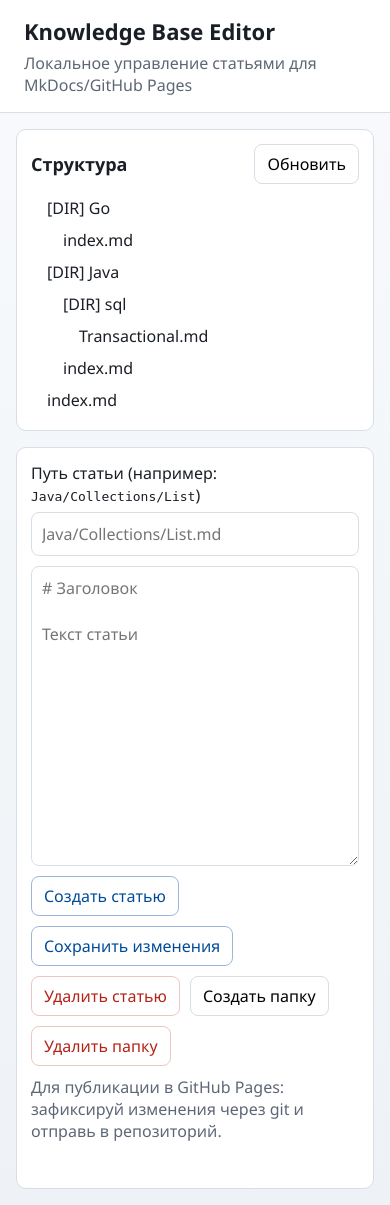
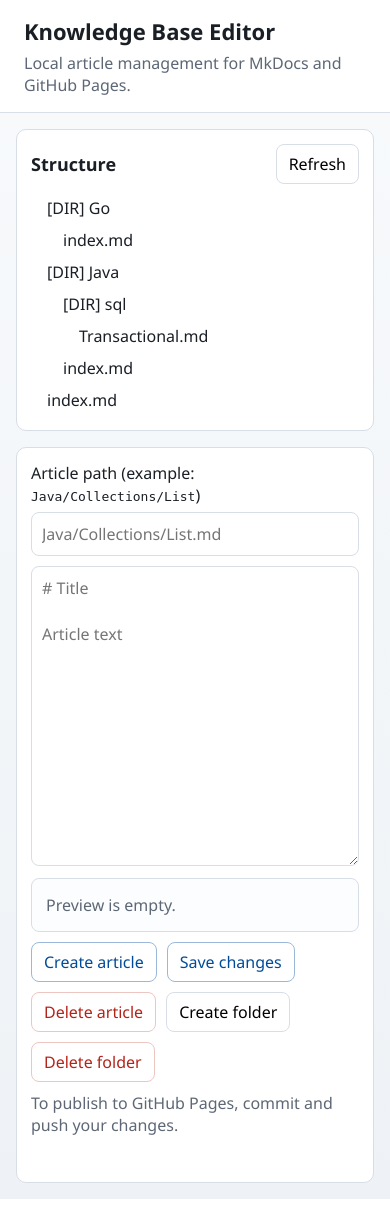
Before and after one commit to ionover/knowledgeBase, a Flask app: page / in a window 390 px wide. Run offline with Flask 3, Linux system fonts and the light colour scheme; some libraries are stand-ins or nearby versions.

Commit message:
firstPush

```diff
--- a/app.py
+++ b/app.py
@@ -5,10 +5,18 @@ import shutil
 from pathlib import Path, PurePosixPath
 
 from flask import Flask, jsonify, render_template, request
+import markdown as md
 
 
 BASE_DIR = Path(__file__).resolve().parent
 DOCS_DIR = BASE_DIR / "docs"
+MARKDOWN_EXTENSIONS = [
+    "admonition",
+    "toc",
+    "tables",
+    "fenced_code",
+    "codehilite",
+]
 
 app = Flask(__name__)
 
@@ -207,6 +215,18 @@ def api_delete_folder():
     return jsonify({"message": "Folder deleted.", "path": to_relative(target)})
 
 
+@app.post("/api/preview")
+def api_preview():
+    payload = request.get_json(silent=True) or {}
+    content = payload.get("content", "")
+    rendered = md.markdown(
+        content,
+        extensions=MARKDOWN_EXTENSIONS,
+        output_format="html5",
+    )
+    return jsonify({"html": rendered})
+
+
 if __name__ == "__main__":
     DOCS_DIR.mkdir(parents=True, exist_ok=True)
     app.run(host="127.0.0.1", port=5000, debug=True)
--- a/static/app.js
+++ b/static/app.js
@@ -1,6 +1,7 @@
 const treeEl = document.getElementById("tree");
 const pathEl = document.getElementById("articlePath");
 const contentEl = document.getElementById("articleContent");
+const previewEl = document.getElementById("preview");
 const statusEl = document.getElementById("status");
 
 const refreshTreeBtn = document.getElementById("refreshTreeBtn");
@@ -11,6 +12,8 @@ const createFolderBtn = document.getElementById("createFolderBtn");
 const deleteFolderBtn = document.getElementById("deleteFolderBtn");
 
 let activePath = "";
+let previewTimer = null;
+let previewRequestSeq = 0;
 
 function setStatus(message, type = "success") {
   statusEl.textContent = message;
@@ -19,6 +22,39 @@ function setStatus(message, type = "success") {
 
 function normalizePath(rawPath) {
   return (rawPath || "").trim().replaceAll("\\", "/");
+}
+
+async function renderPreview(markdownText = contentEl.value) {
+  const seq = ++previewRequestSeq;
+  const response = await fetch("/api/preview", {
+    method: "POST",
+    headers: { "Content-Type": "application/json" },
+    body: JSON.stringify({ content: markdownText }),
+  });
+  const data = await response.json();
+
+  if (seq !== previewRequestSeq) {
+    return;
+  }
+
+  if (!response.ok) {
+    previewEl.innerHTML = '<p class="preview-placeholder">Preview error.</p>';
+    return;
+  }
+
+  const html = (data.html || "").trim();
+  previewEl.innerHTML = html || '<p class="preview-placeholder">Preview is empty.</p>';
+}
+
+function schedulePreview() {
+  if (previewTimer) {
+    clearTimeout(previewTimer);
+  }
+  previewTimer = setTimeout(() => {
+    renderPreview().catch(() => {
+      previewEl.innerHTML = '<p class="preview-placeholder">Preview error.</p>';
+    });
+  }, 250);
 }
 
 async function loadTree() {
@@ -31,7 +67,7 @@ function renderTree(nodes) {
   treeEl.innerHTML = "";
 
   if (!nodes.length) {
-    treeEl.textContent = "Пока нет статей. Создай первую справа.";
+    treeEl.textContent = "No articles yet. Create one in the editor.";
     return;
   }
 
@@ -54,7 +90,7 @@ function renderNode(node) {
     label.addEventListener("click", () => {
       activePath = "";
       pathEl.value = node.path;
-      setStatus(`Выбрана папка: ${node.path}`);
+      setStatus(`Folder selected: ${node.path}`);
       loadTree();
     });
     li.appendChild(label);
@@ -93,14 +129,15 @@ async function loadArticle(path) {
   const data = await response.json();
 
   if (!response.ok) {
-    setStatus(data.error || "Не удалось открыть статью.", "error");
+    setStatus(data.error || "Could not open article.", "error");
     return;
   }
 
   activePath = data.path;
   pathEl.value = data.path;
   contentEl.value = data.content;
-  setStatus(`Открыта статья: ${data.path}`);
+  setStatus(`Opened article: ${data.path}`);
+  await renderPreview(data.content);
   await loadTree();
 }
 
@@ -109,7 +146,7 @@ async function createArticle() {
   const content = contentEl.value;
 
   if (!path) {
-    setStatus("Укажи путь статьи.", "error");
+    setStatus("Enter article path.", "error");
     return;
   }
 
@@ -121,13 +158,14 @@ async function createArticle() {
   const data = await response.json();
 
   if (!response.ok) {
-    setStatus(data.error || "Не удалось создать статью.", "error");
+    setStatus(data.error || "Could not create article.", "error");
     return;
   }
 
   activePath = data.path;
   pathEl.value = data.path;
-  setStatus(`Статья создана: ${data.path}`);
+  setStatus(`Article created: ${data.path}`);
+  await renderPreview(content);
   await loadTree();
 }
 
@@ -136,7 +174,7 @@ async function saveArticle() {
   const content = contentEl.value;
 
   if (!path) {
-    setStatus("Укажи путь статьи.", "error");
+    setStatus("Enter article path.", "error");
     return;
   }
 
@@ -148,24 +186,25 @@ async function saveArticle() {
   const data = await response.json();
 
   if (!response.ok) {
-    setStatus(data.error || "Не удалось сохранить статью.", "error");
+    setStatus(data.error || "Could not save article.", "error");
     return;
   }
 
   activePath = data.path;
   pathEl.value = data.path;
-  setStatus(`Статья сохранена: ${data.path}`);
+  setStatus(`Article saved: ${data.path}`);
+  await renderPreview(content);
   await loadTree();
 }
 
 async function deleteArticle() {
   const path = normalizePath(pathEl.value);
   if (!path) {
-    setStatus("Укажи путь статьи для удаления.", "error");
+    setStatus("Enter article path to delete.", "error");
     return;
   }
 
-  const ok = window.confirm(`Удалить статью "${path}"?`);
+  const ok = window.confirm(`Delete article "${path}"?`);
   if (!ok) {
     return;
   }
@@ -178,21 +217,22 @@ async function deleteArticle() {
   const data = await response.json();
 
   if (!response.ok) {
-    setStatus(data.error || "Не удалось удалить статью.", "error");
+    setStatus(data.error || "Could not delete article.", "error");
     return;
   }
 
   activePath = "";
   pathEl.value = "";
   contentEl.value = "";
-  setStatus(`Статья удалена: ${data.path}`);
+  setStatus(`Article deleted: ${data.path}`);
+  await renderPreview("");
   await loadTree();
 }
 
 async function createFolder() {
   const path = normalizePath(pathEl.value);
   if (!path) {
-    setStatus("Укажи путь папки.", "error");
+    setStatus("Enter folder path.", "error");
     return;
   }
 
@@ -204,24 +244,24 @@ async function createFolder() {
   const data = await response.json();
 
   if (!response.ok) {
-    setStatus(data.error || "Не удалось создать папку.", "error");
+    setStatus(data.error || "Could not create folder.", "error");
     return;
   }
 
   activePath = "";
   pathEl.value = data.path;
-  setStatus(`Папка создана: ${data.path}`);
+  setStatus(`Folder created: ${data.path}`);
   await loadTree();
 }
 
 async function deleteFolder() {
   const path = normalizePath(pathEl.value);
   if (!path) {
-    setStatus("Укажи путь папки для удаления.", "error");
+    setStatus("Enter folder path to delete.", "error");
     return;
   }
 
-  const ok = window.confirm(`Удалить папку "${path}" и всё содержимое?`);
+  const ok = window.confirm(`Delete folder "${path}" and all contents?`);
   if (!ok) {
     return;
   }
@@ -234,14 +274,15 @@ async function deleteFolder() {
   const data = await response.json();
 
   if (!response.ok) {
-    setStatus(data.error || "Не удалось удалить папку.", "error");
+    setStatus(data.error || "Could not delete folder.", "error");
     return;
   }
 
   activePath = "";
   pathEl.value = "";
   contentEl.value = "";
-  setStatus(`Папка удалена: ${data.path}`);
+  setStatus(`Folder deleted: ${data.path}`);
+  await renderPreview("");
   await loadTree();
 }
 
@@ -251,5 +292,9 @@ saveBtn.addEventListener("click", saveArticle);
 deleteBtn.addEventListener("click", deleteArticle);
 createFolderBtn.addEventListener("click", createFolder);
 deleteFolderBtn.addEventListener("click", deleteFolder);
+contentEl.addEventListener("input", schedulePreview);
 
-loadTree().catch(() => setStatus("Не удалось загрузить структуру.", "error"));
+loadTree().catch(() => setStatus("Could not load tree.", "error"));
+renderPreview("").catch(() => {
+  previewEl.innerHTML = '<p class="preview-placeholder">Preview error.</p>';
+});
--- a/static/styles.css
+++ b/static/styles.css
@@ -114,10 +114,55 @@ textarea {
   padding: 10px;
 }
 
+.editor-split {
+  display: grid;
+  grid-template-columns: 1fr 1fr;
+  gap: 12px;
+  min-height: 460px;
+}
+
 textarea {
-  min-height: 420px;
+  min-height: 460px;
   resize: vertical;
   line-height: 1.45;
+}
+
+.preview-panel {
+  border: 1px solid var(--border);
+  border-radius: 8px;
+  padding: 14px;
+  overflow: auto;
+  background: #fcfdff;
+}
+
+.preview-placeholder {
+  color: var(--muted);
+  margin: 0;
+}
+
+.preview-panel h1,
+.preview-panel h2,
+.preview-panel h3,
+.preview-panel h4 {
+  margin-top: 0.9em;
+}
+
+.preview-panel p,
+.preview-panel ul,
+.preview-panel ol {
+  line-height: 1.5;
+}
+
+.preview-panel pre,
+.preview-panel code {
+  font-family: Consolas, "Courier New", monospace;
+}
+
+.preview-panel pre {
+  background: #f2f6fb;
+  padding: 10px;
+  border-radius: 8px;
+  overflow: auto;
 }
 
 .actions {
@@ -173,6 +218,11 @@ button.danger {
     grid-template-columns: 1fr;
   }
 
+  .editor-split {
+    grid-template-columns: 1fr;
+    min-height: auto;
+  }
+
   textarea {
     min-height: 300px;
   }
--- a/templates/index.html
+++ b/templates/index.html
@@ -1,5 +1,5 @@
 <!doctype html>
-<html lang="ru">
+<html lang="en">
 <head>
   <meta charset="utf-8">
   <meta name="viewport" content="width=device-width, initial-scale=1">
@@ -9,37 +9,40 @@
 <body>
   <header class="topbar">
     <h1>Knowledge Base Editor</h1>
-    <p>Локальное управление статьями для MkDocs/GitHub Pages</p>
+    <p>Local article management for MkDocs and GitHub Pages.</p>
   </header>
 
   <main class="layout">
     <aside class="panel">
       <div class="panel-head">
-        <h2>Структура</h2>
-        <button id="refreshTreeBtn" type="button">Обновить</button>
+        <h2>Structure</h2>
+        <button id="refreshTreeBtn" type="button">Refresh</button>
       </div>
       <div id="tree" class="tree"></div>
     </aside>
 
     <section class="panel editor-panel">
       <div class="editor-top">
-        <label for="articlePath">Путь статьи (например: <code>Java/Collections/List</code>)</label>
+        <label for="articlePath">Article path (example: <code>Java/Collections/List</code>)</label>
         <input id="articlePath" type="text" placeholder="Java/Collections/List.md">
       </div>
 
-      <textarea id="articleContent" placeholder="# Заголовок&#10;&#10;Текст статьи"></textarea>
+      <div class="editor-split">
+        <textarea id="articleContent" placeholder="# Title&#10;&#10;Article text"></textarea>
+        <article id="preview" class="preview-panel">
+          <p class="preview-placeholder">Markdown preview will appear here.</p>
+        </article>
+      </div>
 
       <div class="actions">
-        <button id="createBtn" type="button">Создать статью</button>
-        <button id="saveBtn" type="button">Сохранить изменения</button>
-        <button id="deleteBtn" type="button" class="danger">Удалить статью</button>
-        <button id="createFolderBtn" type="button">Создать папку</button>
-        <button id="deleteFolderBtn" type="button" class="danger">Удалить папку</button>
+        <button id="createBtn" type="button">Create article</button>
+        <button id="saveBtn" type="button">Save changes</button>
+        <button id="deleteBtn" type="button" class="danger">Delete article</button>
+        <button id="createFolderBtn" type="button">Create folder</button>
+        <button id="deleteFolderBtn" type="button" class="danger">Delete folder</button>
       </div>
 
-      <p class="hint">
-        Для публикации в GitHub Pages: зафиксируй изменения через git и отправь в репозиторий.
-      </p>
+      <p class="hint">To publish to GitHub Pages, commit and push your changes.</p>
       <p id="status" class="status"></p>
     </section>
   </main>
```
Also changed, not shown: README.md.
